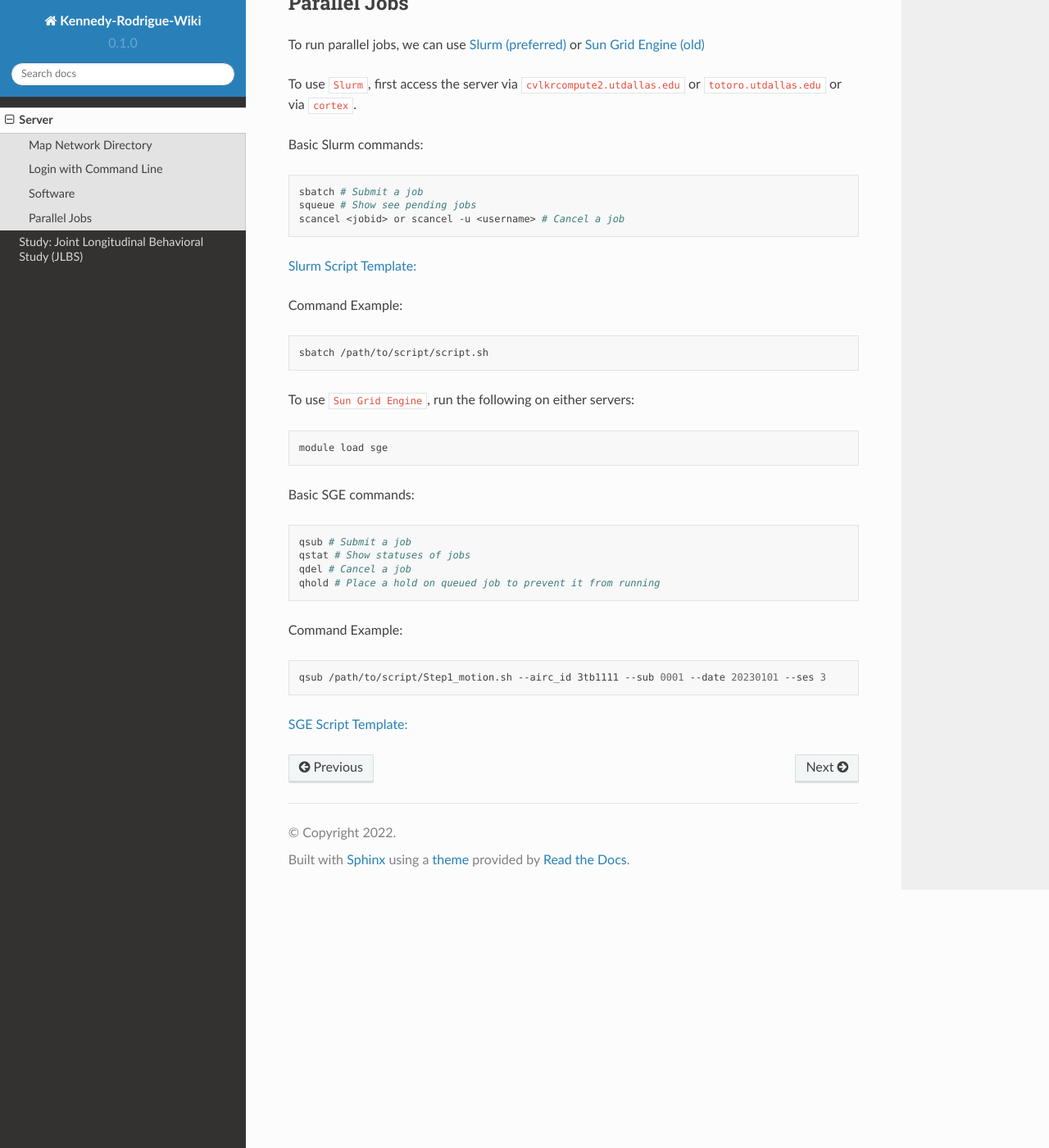
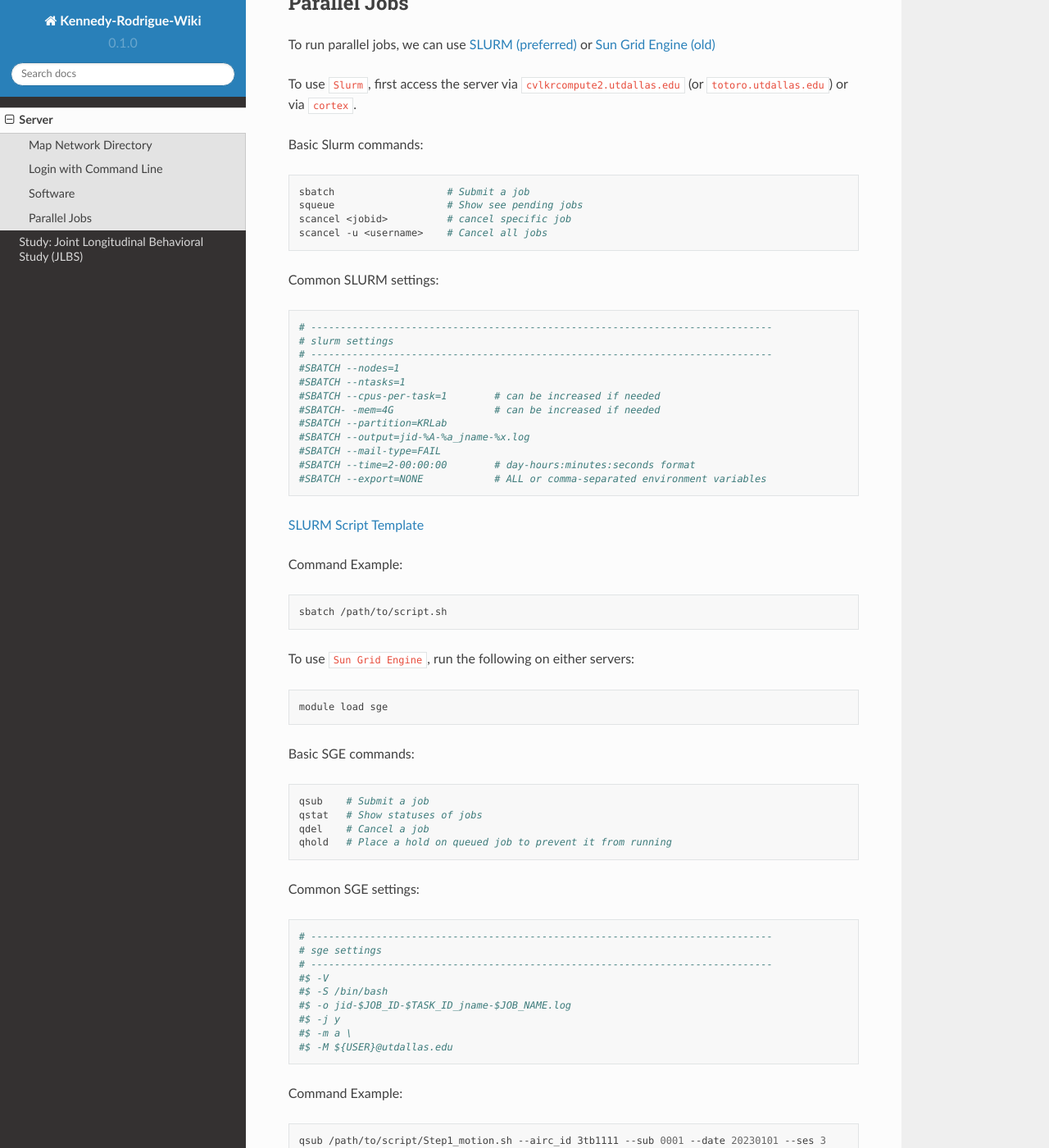
Before and after one commit to marcihorn/kennedy-rodrigue-wiki, a Sphinx documentation site: the page built from docs/source/server.rst, in a window 1280 px wide and 1400 px high, scrolled down 1469 px. Shown: the whole window at 82% size. Built offline with Sphinx 7.4.7 and the Read the Docs theme 2.0.0, drawn with Linux system fonts in a browser that asks for light colours.

Commit message:
add slurm, sge settings and align comments

```diff
--- a/docs/source/server.rst
+++ b/docs/source/server.rst
@@ -76,25 +76,43 @@ To unload software, run:
 Parallel Jobs
 --------
 
-To run parallel jobs, we can use `Slurm (preferred) <https://slurm.schedmd.com/quickstart.html>`_ or `Sun Grid Engine (old) <http://star.mit.edu/cluster/docs/0.93.3/guides/sge.html>`_
+To run parallel jobs, we can use `SLURM (preferred) <https://slurm.schedmd.com/quickstart.html>`_ or `Sun Grid Engine (old) <http://star.mit.edu/cluster/docs/0.93.3/guides/sge.html>`_
 
-To use ``Slurm``, first access the server via ``cvlkrcompute2.utdallas.edu`` or ``totoro.utdallas.edu`` or via ``cortex``.
+To use ``Slurm``, first access the server via ``cvlkrcompute2.utdallas.edu`` (or ``totoro.utdallas.edu``) or via ``cortex``.
 
 Basic Slurm commands:
 
 .. code:: bash
 
-    sbatch # Submit a job
-    squeue # Show see pending jobs
-    scancel <jobid> or scancel -u <username> # Cancel a job
+    sbatch                   # Submit a job
+    squeue                   # Show see pending jobs
+    scancel <jobid>          # cancel specific job
+    scancel -u <username>    # Cancel all jobs
 
-`Slurm Script Template: <https://kennedy-rodrigue-wiki.readthedocs.io/en/latest/server/docs/ParallelTemplates.html#slurm-script-template>`_
+Common SLURM settings:
+
+.. code:: bash
+
+    # ------------------------------------------------------------------------------
+    # slurm settings
+    # ------------------------------------------------------------------------------
+    #SBATCH --nodes=1
+    #SBATCH --ntasks=1
+    #SBATCH --cpus-per-task=1        # can be increased if needed
+    #SBATCH- -mem=4G                 # can be increased if needed
+    #SBATCH --partition=KRLab
+    #SBATCH --output=jid-%A-%a_jname-%x.log
+    #SBATCH --mail-type=FAIL
+    #SBATCH --time=2-00:00:00        # day-hours:minutes:seconds format
+    #SBATCH --export=NONE            # ALL or comma-separated environment variables
+
+`SLURM Script Template <https://kennedy-rodrigue-wiki.readthedocs.io/en/latest/server/docs/ParallelTemplates.html#slurm-script-template>`_
 
 Command Example:
 
 .. code:: bash
 
-    sbatch /path/to/script/script.sh
+    sbatch /path/to/script.sh
 
 To use ``Sun Grid Engine``, run the following on either servers:
 
@@ -106,10 +124,24 @@ Basic SGE commands:
 
 .. code:: bash
 
-    qsub # Submit a job
-    qstat # Show statuses of jobs
-    qdel # Cancel a job
-    qhold # Place a hold on queued job to prevent it from running
+    qsub    # Submit a job
+    qstat   # Show statuses of jobs
+    qdel    # Cancel a job
+    qhold   # Place a hold on queued job to prevent it from running
+
+Common SGE settings:
+
+.. code:: bash
+
+    # ------------------------------------------------------------------------------
+    # sge settings
+    # ------------------------------------------------------------------------------
+    #$ -V
+    #$ -S /bin/bash
+    #$ -o jid-$JOB_ID-$TASK_ID_jname-$JOB_NAME.log
+    #$ -j y
+    #$ -m a \
+    #$ -M ${USER}@utdallas.edu
 
 Command Example:
 
@@ -117,4 +149,4 @@ Command Example:
 
     qsub /path/to/script/Step1_motion.sh --airc_id 3tb1111 --sub 0001 --date 20230101 --ses 3
 
-`SGE Script Template: <https://kennedy-rodrigue-wiki.readthedocs.io/en/latest/server/docs/ParallelTemplates.html#sun-grid-engine-uber-script-template>`_
+`SGE Script Template <https://kennedy-rodrigue-wiki.readthedocs.io/en/latest/server/docs/ParallelTemplates.html#sun-grid-engine-uber-script-template>`_
```
